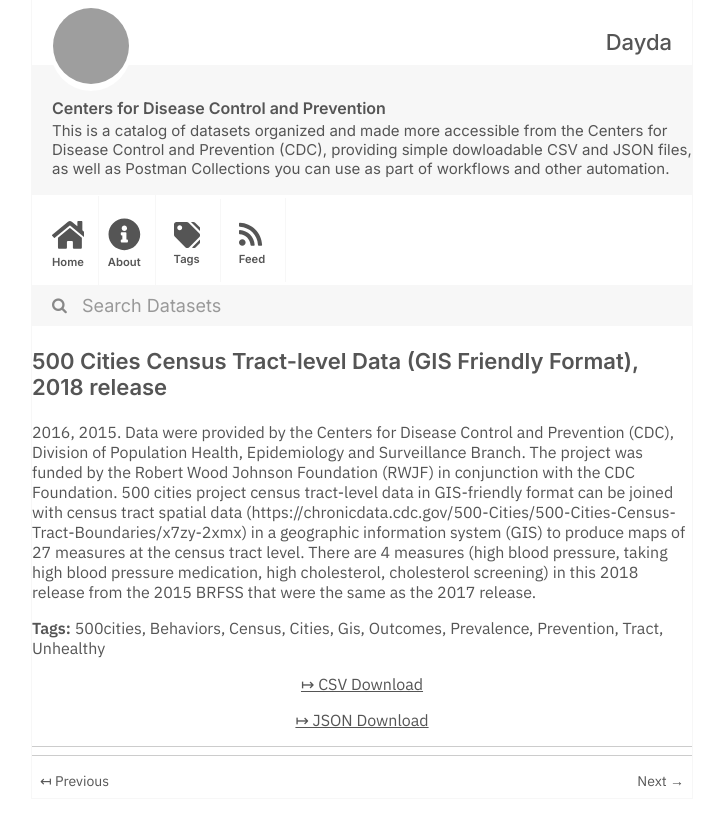
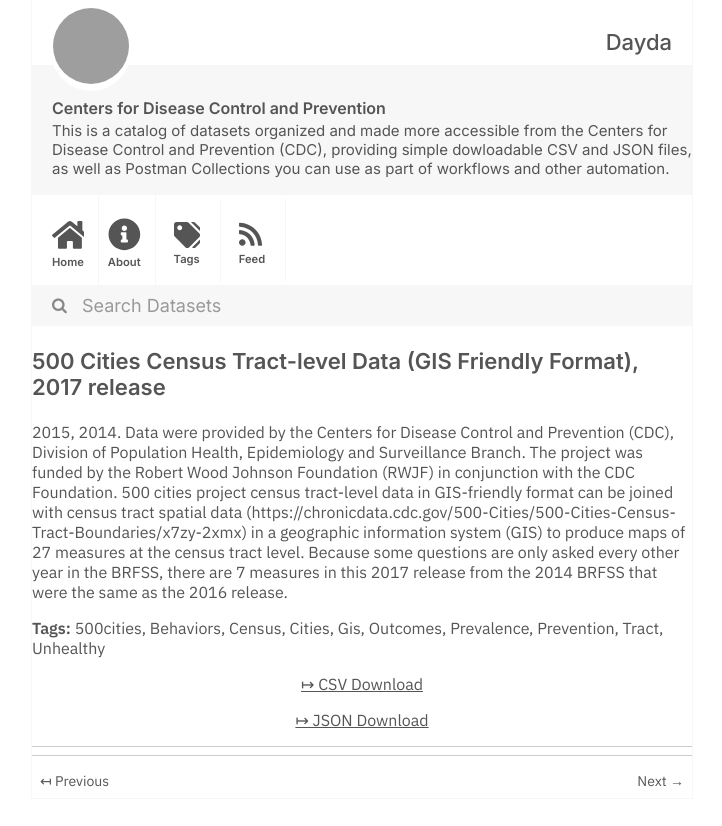
Before and after one commit to dayda-entities/centers-for-disease-control-and-prevention, a Jekyll site: the page built from _posts/2020-11-12-500-cities-census-tract-level-.md, in a window 1280 px wide, cut to the strip 0-826 px from the top of the page. Shown: the whole strip, without its empty margins (278-1000 px from the left). Built offline with Jekyll 4.4.1, drawn with Linux system fonts in a browser that asks for light colours; grey boxes are pictures that could not be loaded.

Commit message:
Publish Data

```diff
--- a/_posts/2020-11-12-500-cities-census-tract-level-.md
+++ b/_posts/2020-11-12-500-cities-census-tract-level-.md
@@ -1,7 +1,7 @@
 ---
-title: '500 Cities Census Tract-level Data (GIS Friendly Format), 2018 release'
-created: '2020-11-12T12:15:06.132946'
-modified: '2021-04-21T19:28:55.108142'
+title: '500 Cities Census Tract-level Data (GIS Friendly Format), 2017 release'
+created: '2020-11-12T12:15:15.340038'
+modified: '2021-04-21T19:29:45.625965'
 state: active
 type: dataset
 tags:
@@ -16,9 +16,9 @@ tags:
   - Tract
   - Unhealthy
 groups: []
-csv_url: 'https://data.cdc.gov/api/views/k25u-mg9b/rows.csv?accessType=DOWNLOAD'
-json_url: 'https://data.cdc.gov/api/views/k25u-mg9b/rows.json?accessType=DOWNLOAD'
+csv_url: 'https://data.cdc.gov/api/views/kucs-wizg/rows.csv?accessType=DOWNLOAD'
+json_url: 'https://data.cdc.gov/api/views/kucs-wizg/rows.json?accessType=DOWNLOAD'
 layout: post
 
 ---
-2016, 2015. Data were provided by the Centers for Disease Control and Prevention (CDC), Division of Population Health, Epidemiology and Surveillance Branch. The project was funded by the Robert Wood Johnson Foundation (RWJF) in conjunction with the CDC Foundation. 500 cities project census tract-level data in GIS-friendly format can be joined with census tract spatial data (https://chronicdata.cdc.gov/500-Cities/500-Cities-Census-Tract-Boundaries/x7zy-2xmx) in a geographic information system (GIS) to produce maps of 27 measures at the census tract level. There are 4 measures (high blood pressure, taking high blood pressure medication, high cholesterol, cholesterol screening) in this 2018 release from the 2015 BRFSS that were the same as the 2017 release.
+2015, 2014. Data were provided by the Centers for Disease Control and Prevention (CDC), Division of Population Health, Epidemiology and Surveillance Branch. The project was funded by the Robert Wood Johnson Foundation (RWJF) in conjunction with the CDC Foundation. 500 cities project census tract-level data in GIS-friendly format can be joined with census tract spatial data (https://chronicdata.cdc.gov/500-Cities/500-Cities-Census-Tract-Boundaries/x7zy-2xmx) in a geographic information system (GIS) to produce maps of 27 measures at the census tract level. Because some questions are only asked every other year in the BRFSS, there are 7 measures in this 2017 release from the 2014 BRFSS that were the same as the 2016 release.
```
